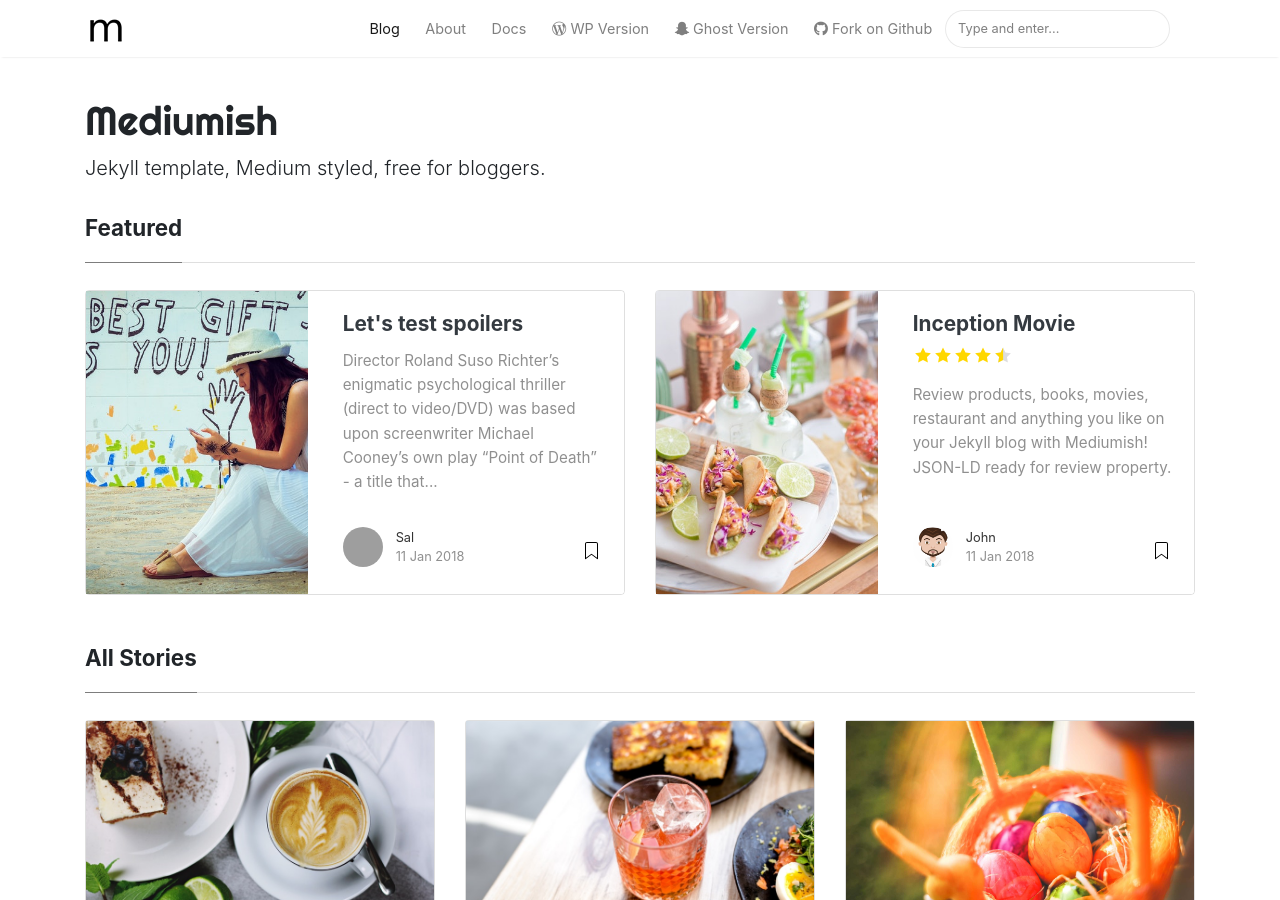
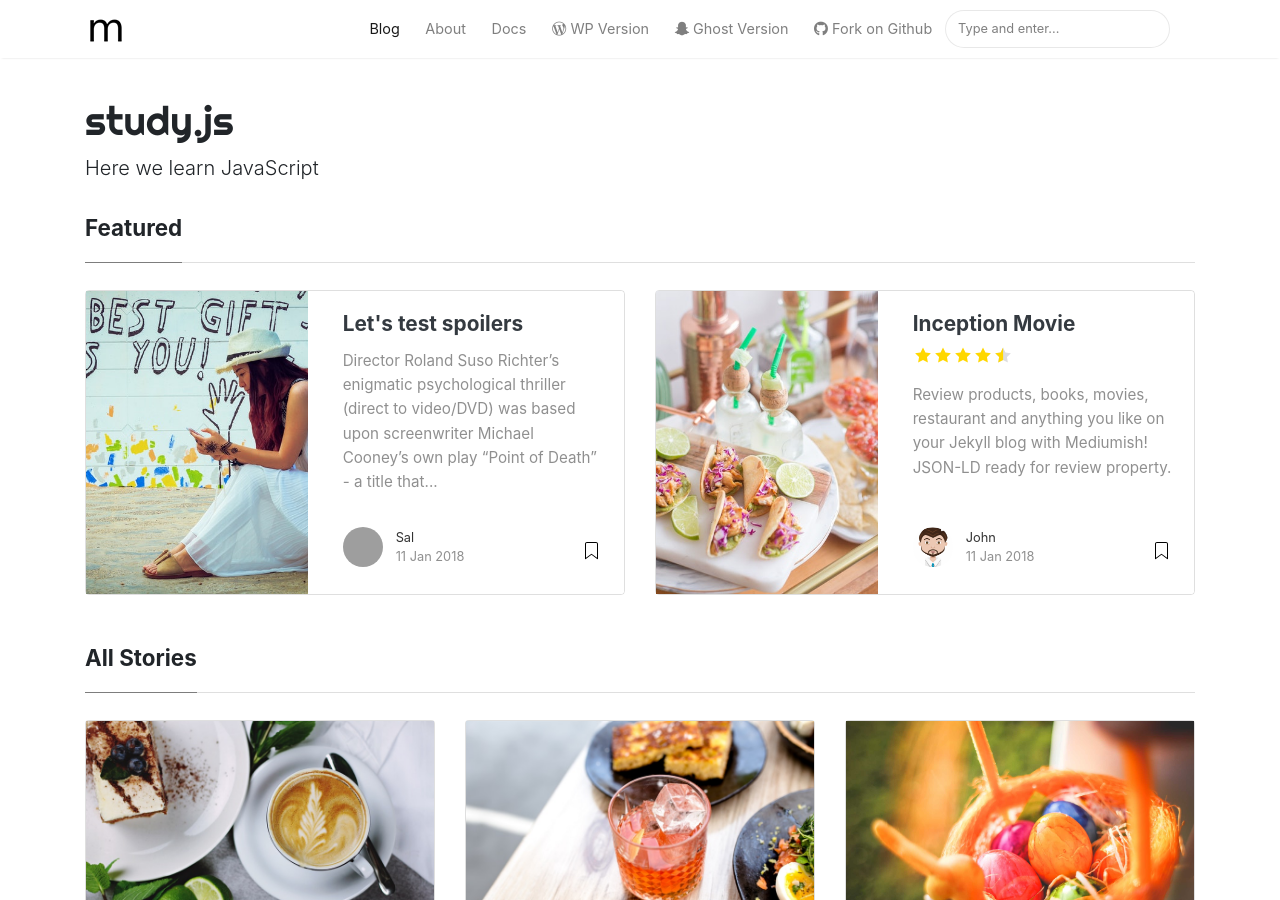
Before and after one commit to devjsorg/devjsorg.github.io, a Jekyll site: the page built from index.html, in a window 1280 px wide and 900 px high. Built offline with Jekyll 4.4.1, drawn with Linux system fonts in a browser that asks for light colours; nearby versions of some CDN libraries; the list of posts is cut into pages by our own code; some of the changed text lies outside the part shown; grey boxes are pictures that could not be loaded.

Commit message:
Update _config.yml

```diff
--- a/_config.yml
+++ b/_config.yml
@@ -1,7 +1,7 @@
 # Site
-name: "Mediumish"
-title: "Mediumish"
-description: "Jekyll template, Medium styled, free for bloggers."
+name: "study.js"
+title: "Study JavaScript"
+description: "Here we learn JavaScript"
 logo: 'assets/images/logo.png'
 favicon: 'assets/images/logo.png'
 baseurl: ''
```
